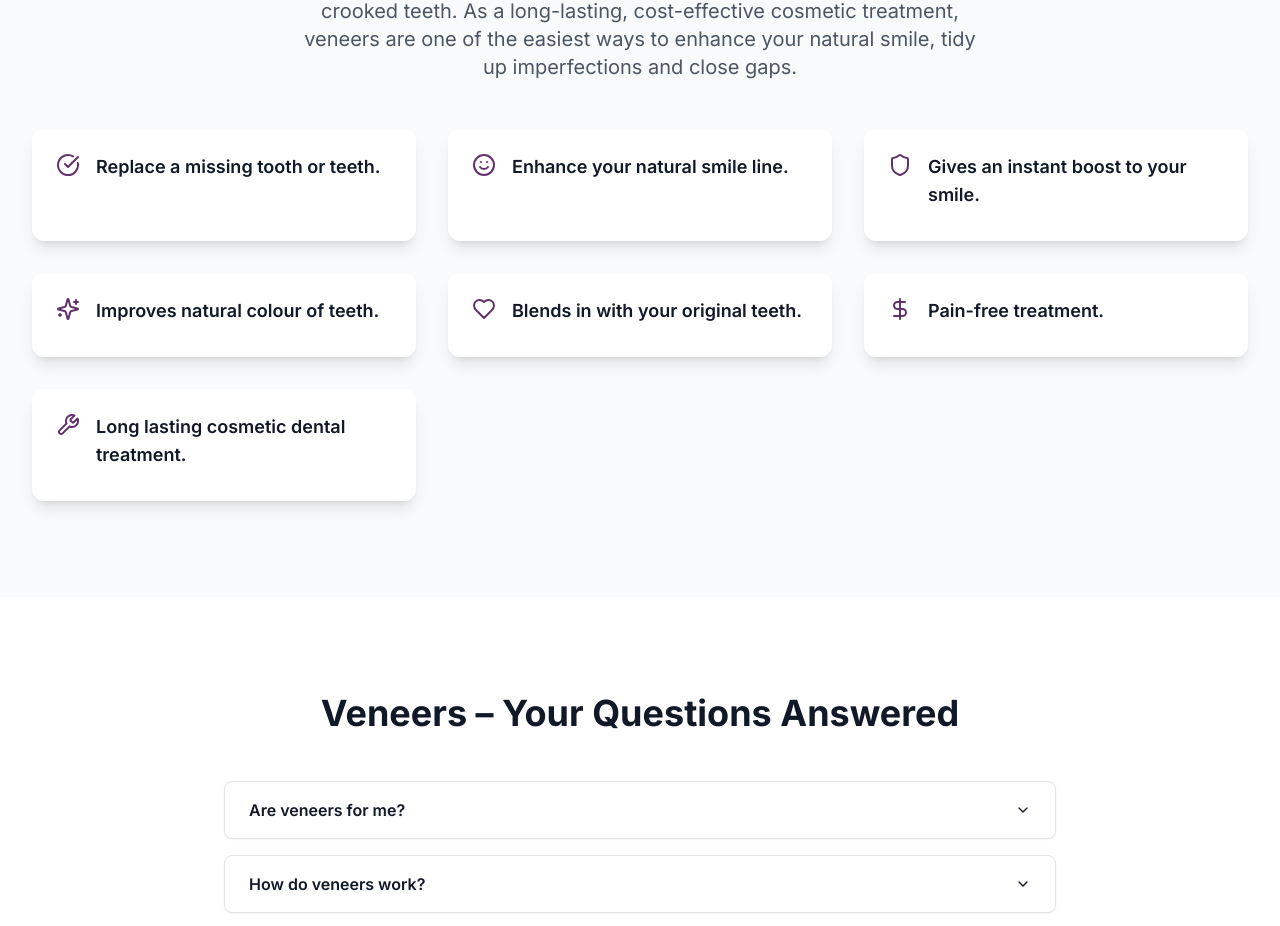
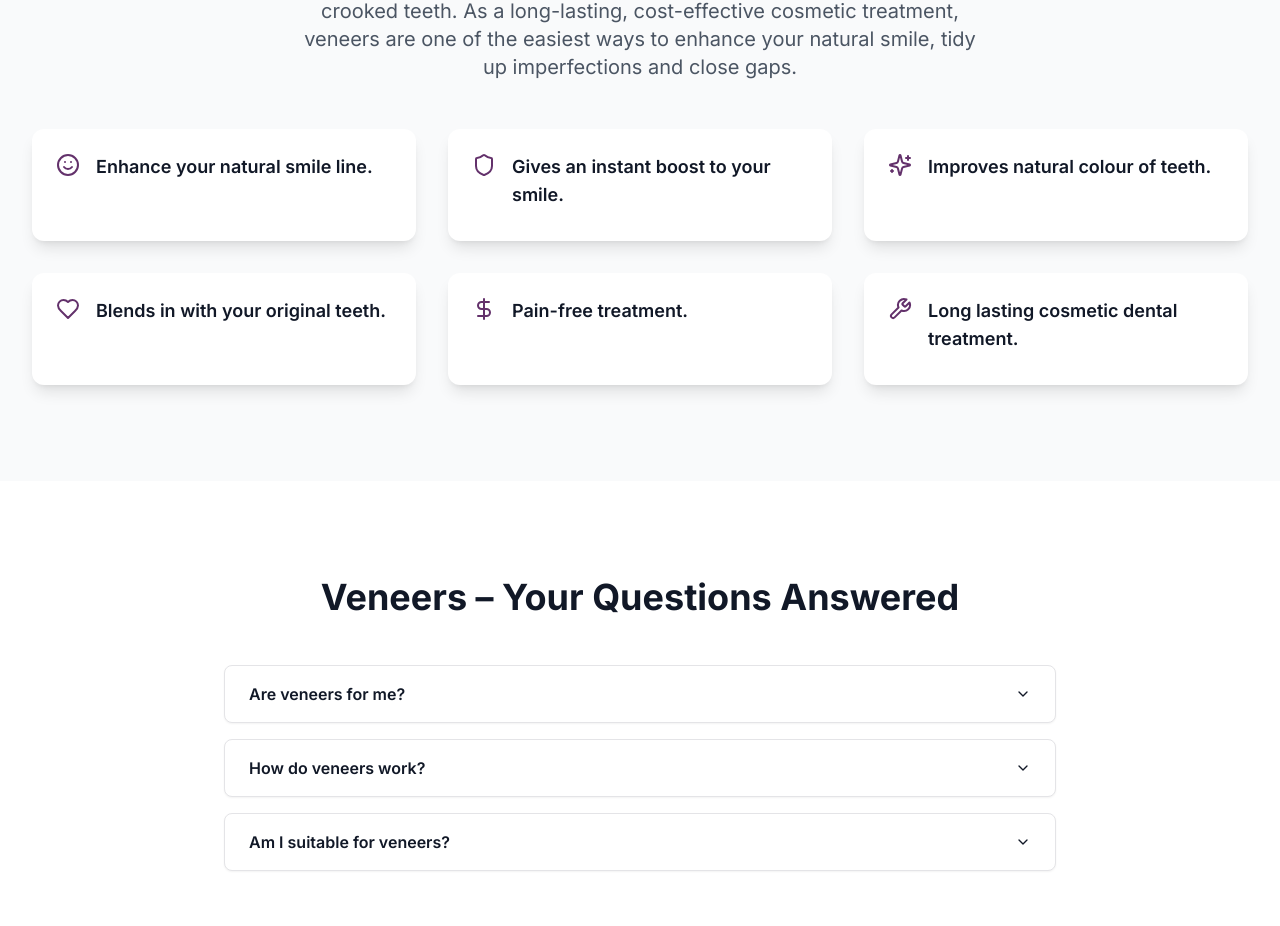
Before and after one commit to Hlo-Admin/coventryroad-original, a React (Vite) app: page /veneers in a window 1280 px wide. Shown: the part 1311-2237 px from the top of the page. Built offline with nearby package versions, Linux system fonts and the light colour scheme.

Commit message:
Code edited in Lovable Code Editor
Edited UI in Lovable

```diff
--- a/src/pages/Veneers.tsx
+++ b/src/pages/Veneers.tsx
@@ -32,13 +32,7 @@ const Veneers = () => {
   }, []);
 
   const benefits = [
-    {
-      icon: <CheckCircle className="w-6 h-6 text-[#63316b]" />,
-      title: "Replace a missing tooth or teeth.",
-      description:
-        "Restore your smile and confidence by filling gaps with natural-looking replacements.",
-    },
-    {
+        {
       icon: <Smile className="w-6 h-6 text-[#63316b]" />,
       title: "Enhance your natural smile line.",
       description:
```
